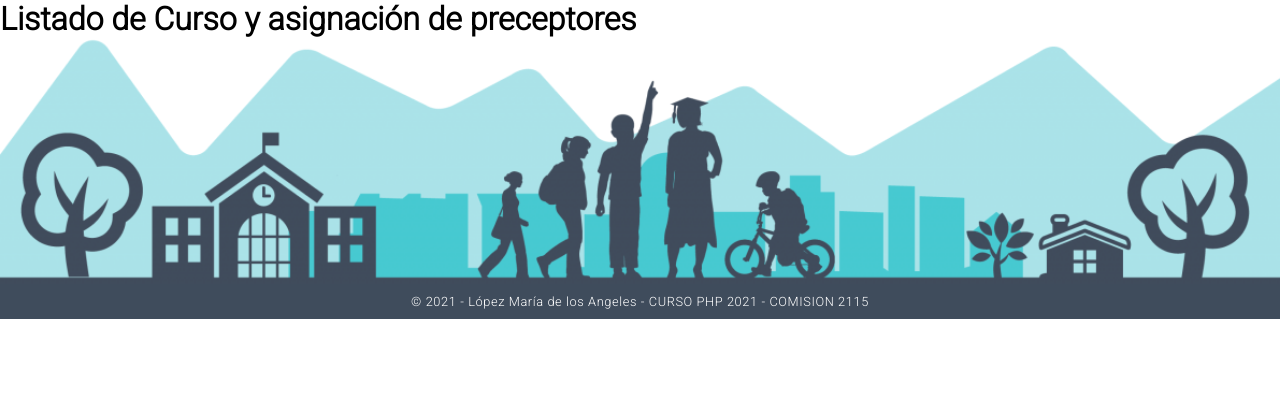
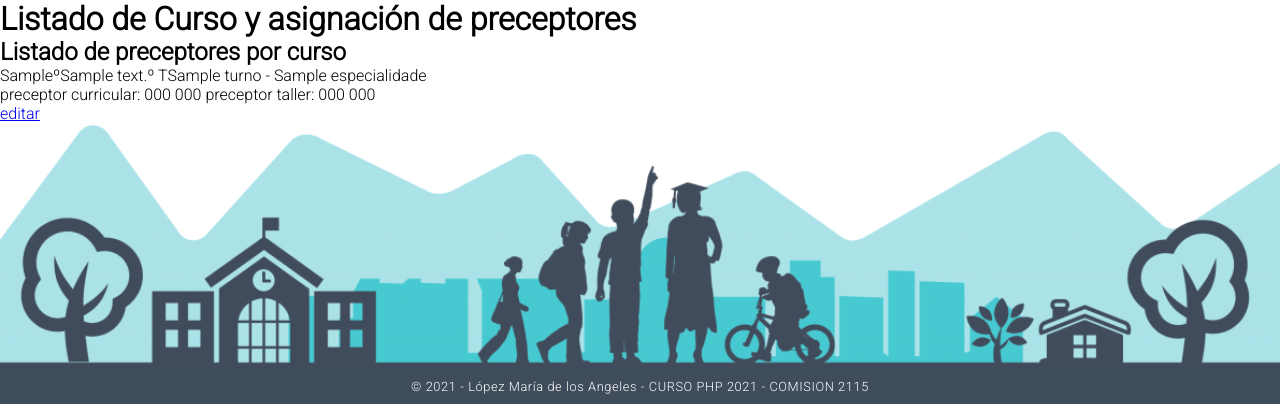
Before and after one commit to angeless399/preceptores, a PHP site: page /admin/precepxcurso.php in a window 1280 px wide. Shown: the part 104-524 px from the top of the page. Run offline with PHP 8.4, Linux system fonts and the light colour scheme; the visitor is signed in with stand-in values (Sample User, id 1); tables that the repository leaves empty or names only in its code hold one stand-in row (values such as "Sample post").

Commit message:
preceptores x curso teminado

```diff
--- a/admin/include/cursos_precep.php
+++ b/admin/include/cursos_precep.php
@@ -1,9 +1,50 @@
 <h1> Listado de Curso y asignación de preceptores</h1>
 <?php
 include ('../php/conexion.php');
+// comienzo presentacion formulario para modificar preceptores de un curso
+if(isset($_GET['id_curso_asig_precep'])){
+    echo '<h2>editar preceptores</h2>';
+    echo '<div class="curso">'.$_GET['anio'].'º'.$_GET['division'].'º '.'T'.$_GET['turno'].' - '.$_GET['especialidad'].'</div>';
+    echo '<form action="" method="post">';
+    $sql_p = "SELECT id_precep, nombre_precep, apellido_precep FROM preceptores";
 
-
-$sql = "SELECT c.anio, c.division, t.descripcion_turno, e.nombre_especialidad, p.nombre_precep as nonbre_c, p.apellido_precep as apellido_c, pe.nombre_precep as nonbre_t, pe.apellido_precep as apellido_t
+        $consulta2 = mysqli_query($conexion, $sql_p);
+        if(mysqli_num_rows($consulta2)>0){
+        echo '<label>Preceptor Curricular</label>';
+        echo '<select name = "precep_curricular">';
+            while($reg_precep = mysqli_fetch_assoc($consulta2)){
+                echo '<option value="'.$reg_precep['id_precep'].'">'.$reg_precep['apellido_precep'].$reg_precep['nombre_precep'].' </option>';
+            }
+        echo '</select>';
+        }
+        $consulta3 = mysqli_query($conexion, $sql_p);
+        if(mysqli_num_rows($consulta3)>0){
+        echo '<label>Preceptor taller</label>';
+        echo '<select name = "precep_taller">';
+            while($reg_precep2 = mysqli_fetch_assoc($consulta3)){
+                echo '<option value="'.$reg_precep2['id_precep'].'">'.$reg_precep2['apellido_precep'].$reg_precep2['nombre_precep'].' </option>';
+            }
+        echo '</select>';
+        }
+        echo '<input type="submit" name="actualizar_precep" value="modificar">';
+        echo '</form>';
+}
+//fin presentacion formulario para modificar preceptores de un curso
+?>
+<?php
+//Comienzo asignacion o modificación de preceptores de un curso
+if(isset($_POST['actualizar_precep'])){
+$id_curso = $_GET['id_curso_asig_precep'];
+$id_precep_curri = $_POST['precep_curricular'];
+$id_precep_taller = $_POST['precep_taller'];
+$sql="UPDATE cursos SET id_precep_curricular='$id_precep_curri', id_precep_taller='$id_precep_taller' WHERE id_curso='$id_curso'";
+$ejecutar_update=mysqli_query($conexion,$sql)? print("ok, preceptores actualizados") : print("error al editar preceptores del curso");
+}
+?>
+<?php
+//Comienzo presentacion preceptores por curso
+echo '<h2>Listado de preceptores por curso</h2>';
+$sql = "SELECT c.id_curso, c.anio, c.division, t.nombre_turno, e.nombre_especialidad, p.nombre_precep as nombre_c, p.apellido_precep as apellido_c, pe.nombre_precep as nombre_t, pe.apellido_precep as apellido_t
 FROM cursos c
 JOIN turnos t ON c.id_turno = t.id_turno
 JOIN especialidades e ON c.id_especialidad = e.id_especialidad
@@ -11,4 +52,18 @@ JOIN preceptores p ON c.id_precep_curricular = p.id_precep
 JOIN preceptores pe ON c.id_precep_taller = pe.id_precep
 ORDER BY c.id_turno, c.id_especialidad, c.anio, c.division
 ";
+$consulta = mysqli_query($conexion, $sql);
+if(mysqli_num_rows($consulta)>0){
+    while($registro = mysqli_fetch_assoc($consulta)){
+        echo '<div class="registro">
+        <div class="curso">'.$registro['anio'].'º'.$registro['division'].'º '.'T'.$registro['nombre_turno'].' - '.$registro['nombre_especialidad'].'</div>
+        <span> preceptor curricular: '.$registro['apellido_c'].' '.$registro['nombre_c'].'</span>
+        <span> preceptor taller: '.$registro['apellido_t'].' '.$registro['nombre_t'].'</span>
+        <div class="btn_editar"><a href="../admin/precepxcurso.php?id_curso_asig_precep='.$registro['id_curso'].'&&anio='.$registro['anio'].'&&division='.$registro['division'].'&&turno='.$registro['nombre_turno'].'&&especialidad='.$registro['nombre_especialidad'].'">editar</a></div>
+        </div>';
+    }
+}else{
+    echo "consulta vacia";
+}
+//Fin presentacion preceptores por curso
 ?>
```
